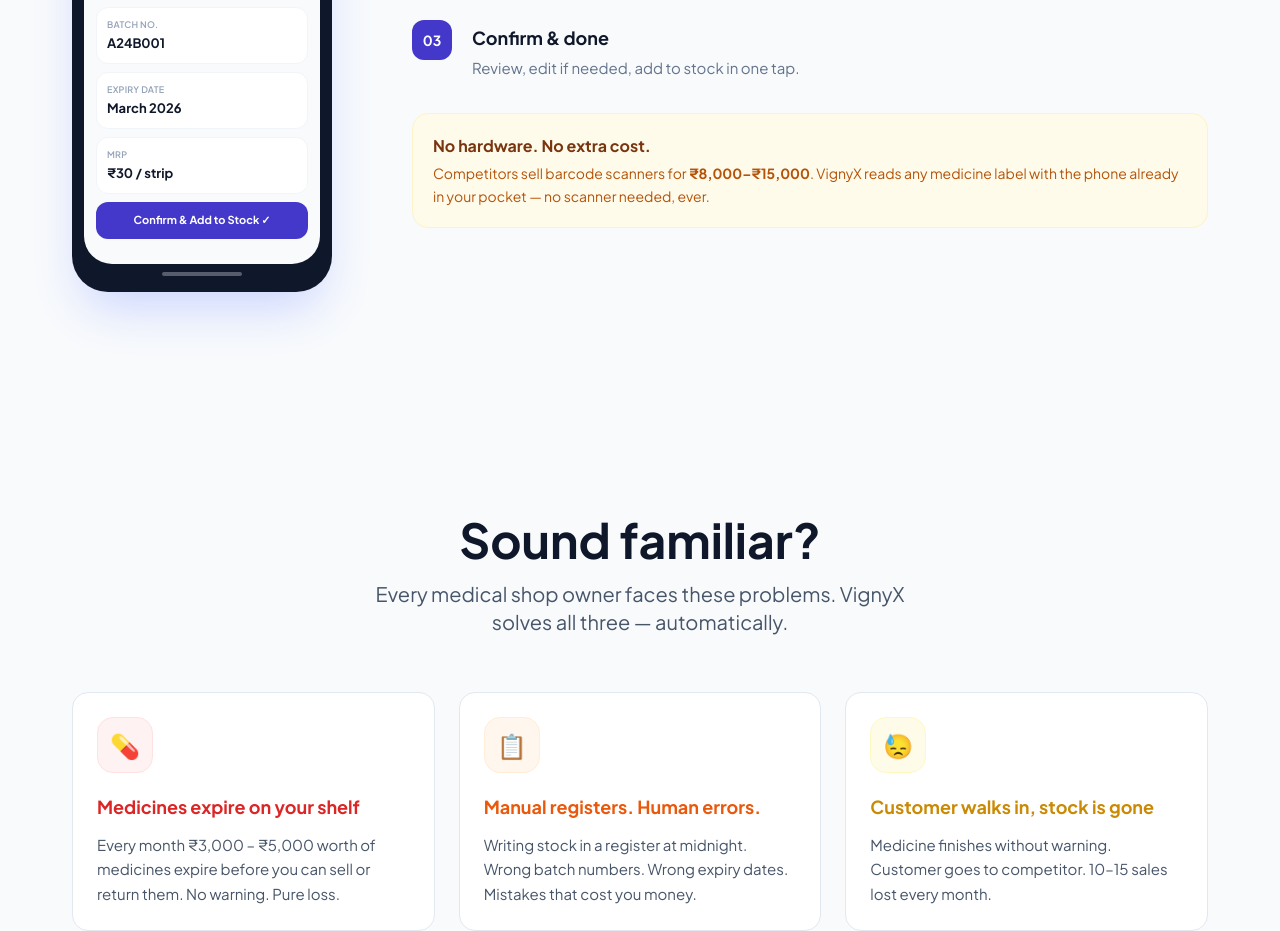
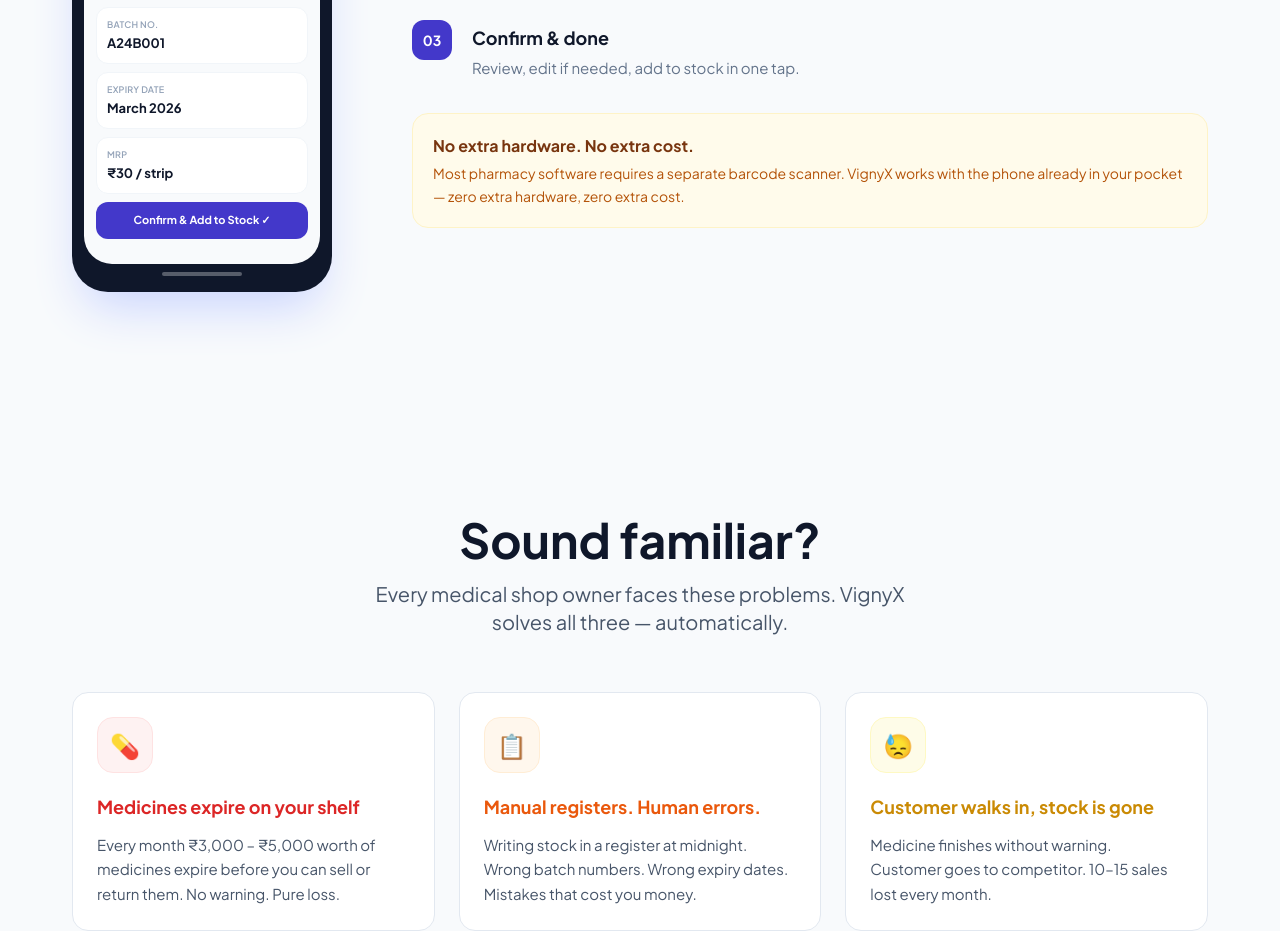
Before and after one commit to VignyX-Labs/vignyx-official-portal, a Next.js app: page / in a window 1280 px wide. Shown: the part 1360-2291 px from the top of the page. Built offline with nearby package versions, Linux system fonts and the light colour scheme.

Commit message:
Replace exaggerated scanner price claim with honest copy

```diff
--- a/components/ScanDemoSection.tsx
+++ b/components/ScanDemoSection.tsx
@@ -202,9 +202,9 @@ function PhoneDemo() {
           transition={{ duration: 0.5, delay: 0.5 }}
           className="bg-amber-50 border border-amber-100 rounded-2xl p-5"
         >
-          <p className="text-amber-900 font-bold text-base mb-1">No hardware. No extra cost.</p>
+          <p className="text-amber-900 font-bold text-base mb-1">No extra hardware. No extra cost.</p>
           <p className="text-amber-700 text-[14px] leading-relaxed">
-            Competitors sell barcode scanners for <span className="font-bold">₹8,000–₹15,000</span>. VignyX reads any medicine label with the phone already in your pocket — no scanner needed, ever.
+            Most pharmacy software requires a separate barcode scanner. VignyX works with the phone already in your pocket — zero extra hardware, zero extra cost.
           </p>
         </motion.div>
       </div>
```
